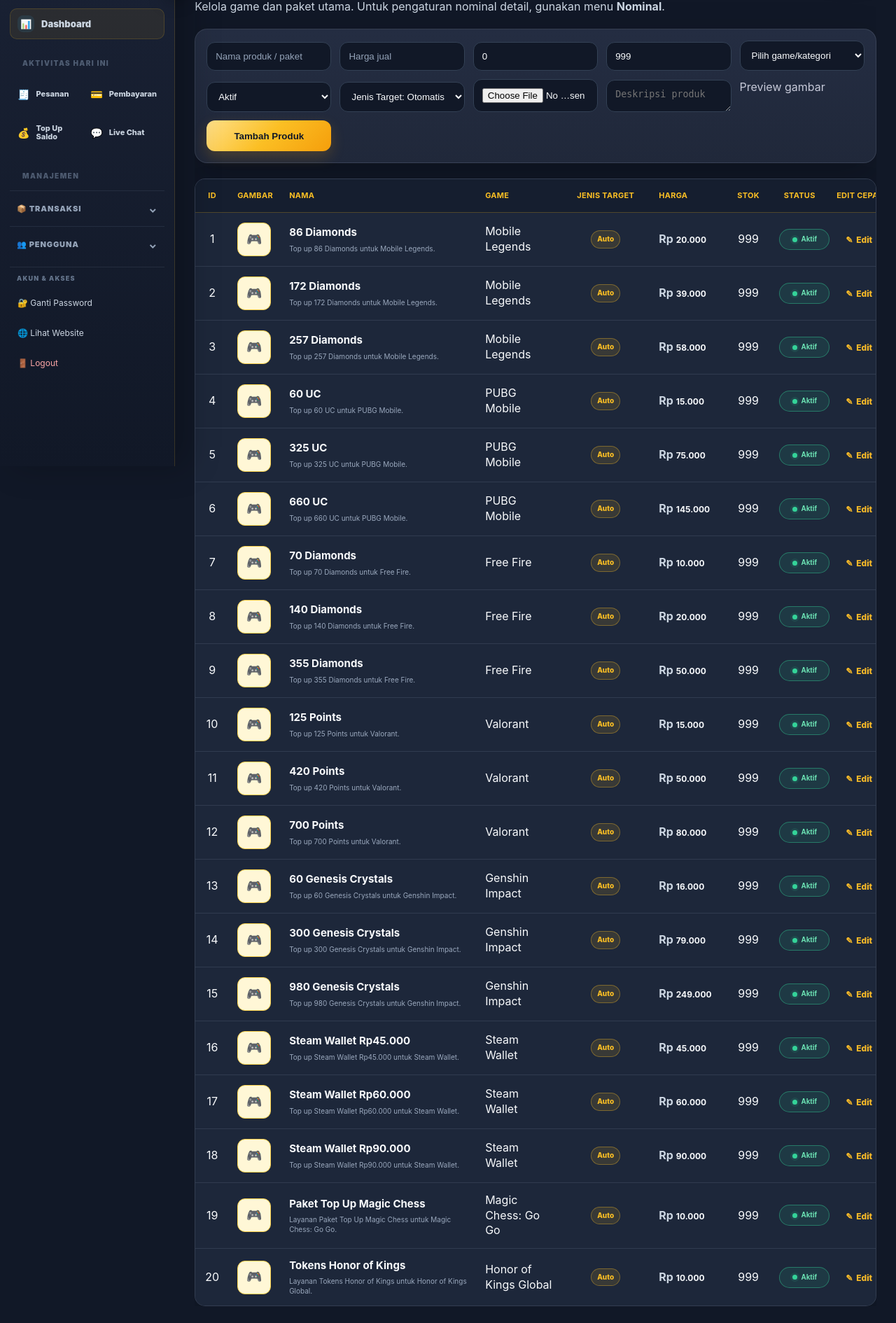
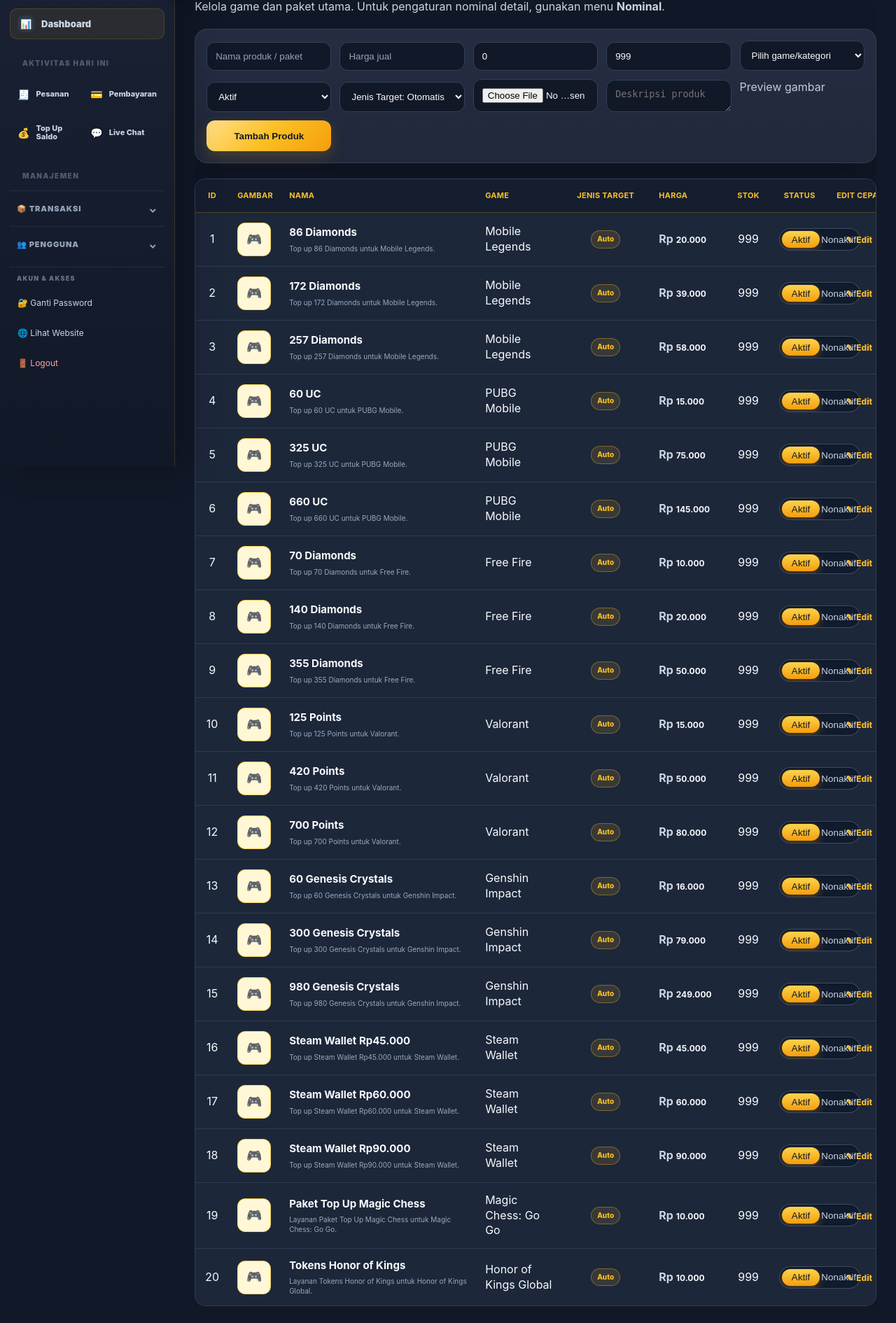
Before and after one commit to kodebisnis07/RAJATOPUPGAMESTERMURAH-2026, a Flask app: template app/templates/admin/products.html in a window 1280 px wide. Shown: the part 134-2024 px from the top of the page at 70% size. Run offline with Flask 3, Linux system fonts and the light colour scheme; the template is opened without the code that fills it: values that come from a table or form of the project are taken from there, others are empty; data comes from the database, SQL or seed files in the repository; some libraries are stand-ins or nearby versions.

Commit message:
feat: ganti status menjadi toggle switch

```diff
--- a/app/static/css/admin.css
+++ b/app/static/css/admin.css
@@ -1278,13 +1278,20 @@ input,select,textarea,button{max-width:100%;}
 
 /* Tombol status produk: klik langsung untuk aktif/nonaktif */
 .product-status-form{display:inline-block!important;margin:0!important}
-.product-status-toggle{display:inline-flex;align-items:center;justify-content:center;gap:6px;min-width:72px;height:30px;padding:0 11px;border:1px solid;border-radius:999px;font-size:10px;font-weight:900;line-height:1;cursor:pointer;transition:transform .15s ease,background .15s ease,border-color .15s ease,box-shadow .15s ease}
-.product-status-toggle i{display:block;width:7px;height:7px;border-radius:50%;transition:background .15s ease,box-shadow .15s ease}
-.product-status-toggle:hover{transform:translateY(-1px)}
-.product-status-toggle:focus-visible{outline:2px solid #fbbf24;outline-offset:2px}
-.product-status-toggle.is-active{border-color:rgba(52,211,153,.42);background:rgba(52,211,153,.11);color:#6ee7b7;box-shadow:none}
-.product-status-toggle.is-active i{background:#34d399;box-shadow:0 0 0 3px rgba(52,211,153,.10)}
-.product-status-toggle.is-active:hover{background:rgba(52,211,153,.18);border-color:rgba(52,211,153,.65)}
-.product-status-toggle.is-inactive{border-color:rgba(248,113,113,.42);background:rgba(248,113,113,.10);color:#fca5a5;box-shadow:none}
-.product-status-toggle.is-inactive i{background:#f87171;box-shadow:0 0 0 3px rgba(248,113,113,.10)}
-.product-status-toggle.is-inactive:hover{background:rgba(248,113,113,.17);border-color:rgba(248,113,113,.65)}
+
+
+/* Segmented sliding status switches */
+.status-switch-form{display:inline-block;margin:0}
+.status-switch{--switch-pos:0;position:relative;display:grid;grid-template-columns:1fr 1fr;align-items:center;width:116px;height:32px;padding:3px;border:1px solid rgba(148,163,184,.35);border-radius:999px;background:#111b2e;overflow:hidden;cursor:pointer;box-shadow:inset 0 1px 2px rgba(0,0,0,.28);font:800 10px/1 inherit;letter-spacing:.01em;color:#cbd5e1}
+.status-switch::before{content:"";position:absolute;z-index:0;top:3px;bottom:3px;left:3px;width:calc(50% - 3px);border-radius:999px;background:linear-gradient(180deg,#fcd34d,#f59e0b);box-shadow:0 4px 12px rgba(245,158,11,.3);transform:translateX(var(--switch-pos));transition:transform .22s ease,background .22s ease,box-shadow .22s ease}
+.status-switch.is-right{--switch-pos:100%}
+.status-switch.is-right::before{background:linear-gradient(180deg,#fb7185,#ef4444);box-shadow:0 4px 12px rgba(239,68,68,.25)}
+.status-switch span{position:relative;z-index:1;text-align:center;white-space:nowrap;transition:color .22s ease}
+.status-switch:not(.is-right) span:first-child,.status-switch.is-right span:last-child{color:#111827}
+.status-switch:not(.is-right) span:last-child,.status-switch.is-right span:first-child{color:#cbd5e1}
+.status-switch:hover{border-color:rgba(251,191,36,.65)}
+.status-switch:focus-visible{outline:2px solid #fbbf24;outline-offset:2px}
+.status-switch:active::before{transform:translateX(var(--switch-pos)) scale(.96)}
+.payment-switches{display:flex;gap:7px;align-items:center;flex-wrap:wrap}
+.payment-switches .status-switch{width:104px}
+@media(max-width:900px){.status-switch{width:108px}.payment-switches{min-width:220px}}
--- a/app/templates/admin/nominals.html
+++ b/app/templates/admin/nominals.html
@@ -57,10 +57,10 @@
                 <td>{{ product.stock }}</td>
                 <td>{{ product.provider or '-' }}<br><small>{{ product.provider_code or '' }}</small></td>
                 <td>
-                    <form method="POST" action="{{ url_for('admin.toggle_product_status', id=product.id) }}" class="product-status-form">
+                    <form method="POST" action="{{ url_for('admin.toggle_product_status', id=product.id) }}" class="status-switch-form">
                         <input type="hidden" name="next" value="{{ url_for('admin.nominals', category_id=selected_category) }}">
-                        <button type="submit" class="product-status-toggle {{ 'is-active' if product.status == 'active' else 'is-inactive' }}" aria-label="Ubah status {{ product.name }}" title="Klik untuk {{ 'menonaktifkan' if product.status == 'active' else 'mengaktifkan' }} produk">
-                            <i aria-hidden="true"></i><span>{{ 'Aktif' if product.status == 'active' else 'Nonaktif' }}</span>
+                        <button type="submit" class="status-switch {{ 'is-right' if product.status != 'active' else '' }}" aria-label="Ubah status {{ product.name }}" aria-pressed="{{ 'true' if product.status == 'active' else 'false' }}" title="Klik untuk {{ 'menonaktifkan' if product.status == 'active' else 'mengaktifkan' }} produk">
+                            <span>Aktif</span><span>Nonaktif</span>
                         </button>
                     </form>
                 </td>
--- a/app/templates/admin/products.html
+++ b/app/templates/admin/products.html
@@ -47,10 +47,10 @@
                 <td class="money-cell"><span>Rp</span><strong>{{ "{:,}".format(product.price).replace(",", ".") }}</strong></td>
                 <td>{{ product.stock }}</td>
                 <td>
-                    <form method="POST" action="{{ url_for('admin.toggle_product_status', id=product.id) }}" class="product-status-form">
+                    <form method="POST" action="{{ url_for('admin.toggle_product_status', id=product.id) }}" class="status-switch-form">
                         <input type="hidden" name="next" value="{{ url_for('admin.products') }}">
-                        <button type="submit" class="product-status-toggle {{ 'is-active' if product.status == 'active' else 'is-inactive' }}" aria-label="Ubah status {{ product.name }}" title="Klik untuk {{ 'menonaktifkan' if product.status == 'active' else 'mengaktifkan' }} produk">
-                            <i aria-hidden="true"></i><span>{{ 'Aktif' if product.status == 'active' else 'Nonaktif' }}</span>
+                        <button type="submit" class="status-switch {{ 'is-right' if product.status != 'active' else '' }}" aria-label="Ubah status {{ product.name }}" aria-pressed="{{ 'true' if product.status == 'active' else 'false' }}" title="Klik untuk {{ 'menonaktifkan' if product.status == 'active' else 'mengaktifkan' }} produk">
+                            <span>Aktif</span><span>Nonaktif</span>
                         </button>
                     </form>
                 </td>
```
Also changed, not shown: app/templates/admin/payment_methods.html (+12 -4 lines), CHANGELOG-TOGGLE-SWITCH-STATUS.txt (added).
